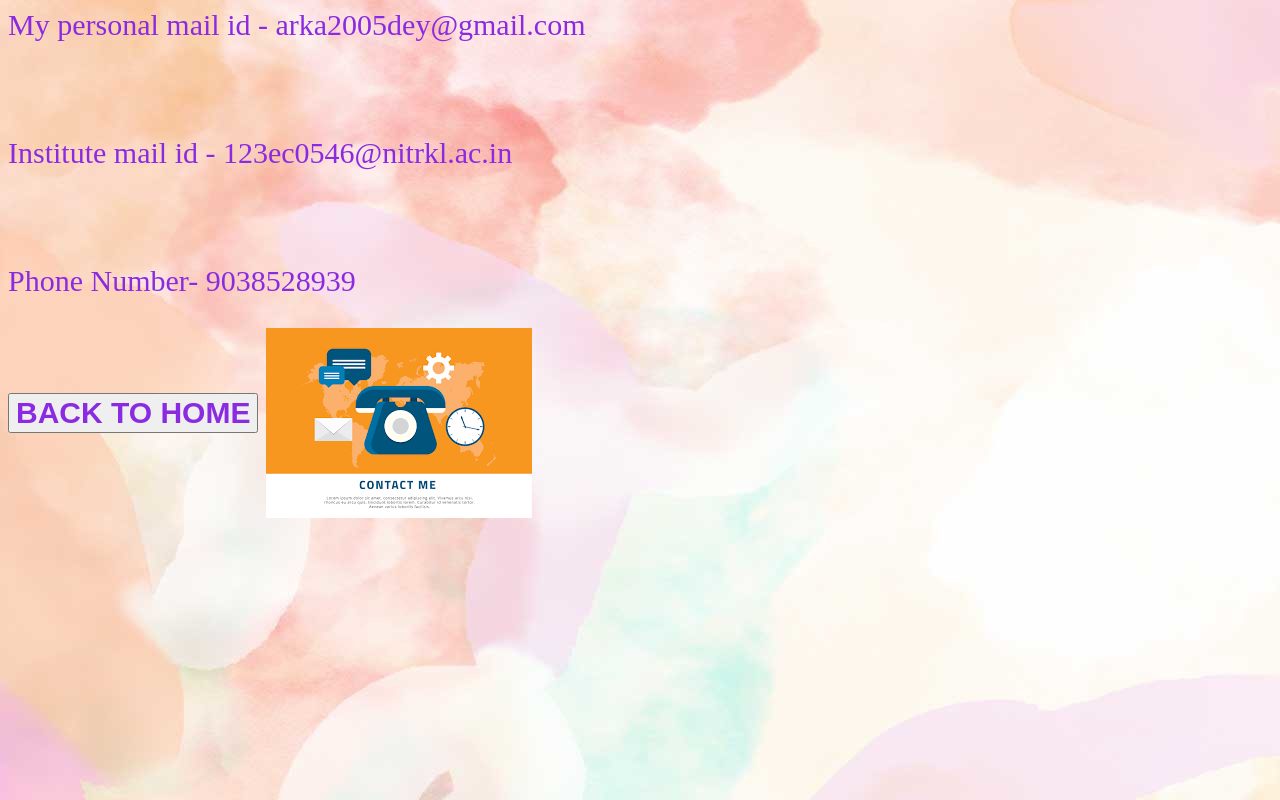
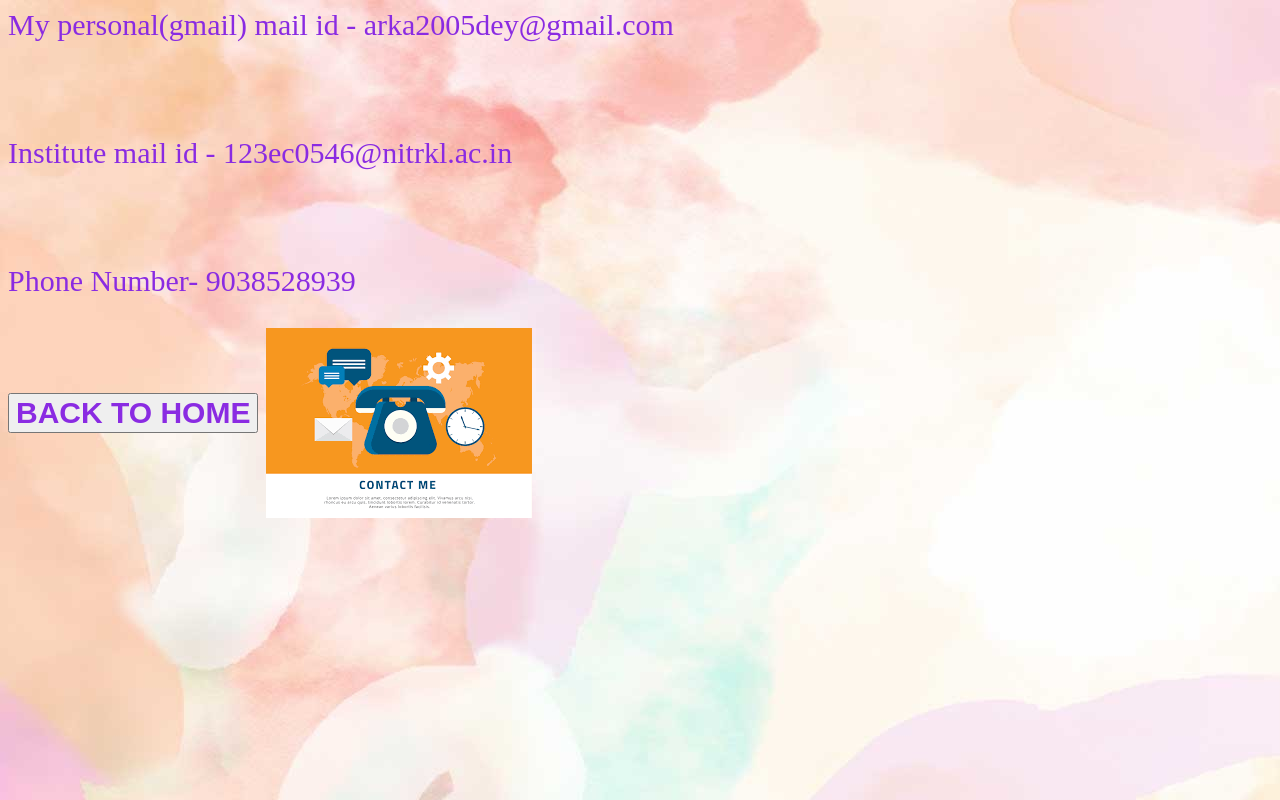
Before and after one commit to arkapravo-dey/OPENCODE_TASK_WEB, a plain HTML site: page OPEN-CODE/contact.html in a window 1280 px wide. Drawn offline with Linux system fonts and the light colour scheme.

Commit message:
first commit

```diff
--- a/OPEN_CODE/contact.html
+++ b/OPEN-CODE/contact.html
@@ -6,7 +6,7 @@
     <link rel="stylesheet" href="style1.css">
 </head>
 <body>
-    <p>My personal mail id - arka2005dey@gmail.com</p>
+    <p>My personal(gmail) mail id - arka2005dey@gmail.com</p>
     <br>
     <p>Institute mail id - 123ec0546@nitrkl.ac.in</p>
     <br>
```
Also changed, not shown: OPEN-CODE/about.html (renamed from OPEN_CODE/about.html), OPEN-CODE/contact.png (renamed from OPEN_CODE/contact.png), OPEN-CODE/download1.jpeg (renamed from OPEN_CODE/download1.jpeg), OPEN-CODE/download2.jpg (renamed from OPEN_CODE/download2.jpg), OPEN-CODE/index.html (renamed from OPEN_CODE/index.html), OPEN-CODE/pic.jpg (renamed from OPEN_CODE/pic.jpg), OPEN-CODE/portfolio.html (renamed from OPEN_CODE/portfolio.html), OPEN-CODE/style.css (renamed from OPEN_CODE/style.css), OPEN-CODE/style1.css (renamed from OPEN_CODE/style1.css), OPEN-CODE/style2.css (renamed from OPEN_CODE/style2.css), OPEN-CODE/style3.css (renamed from OPEN_CODE/style3.css).
